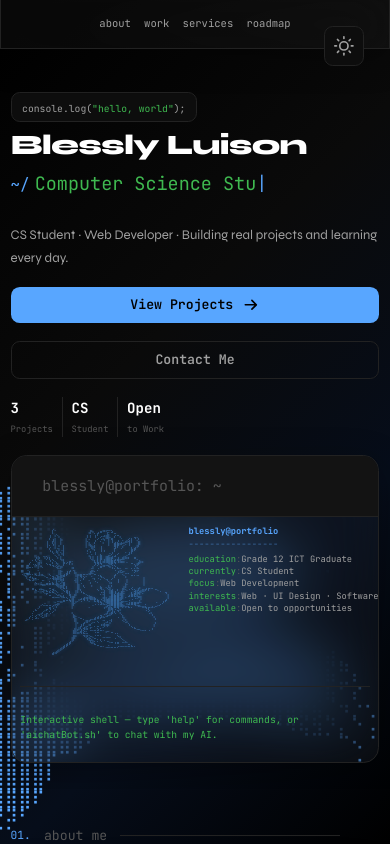
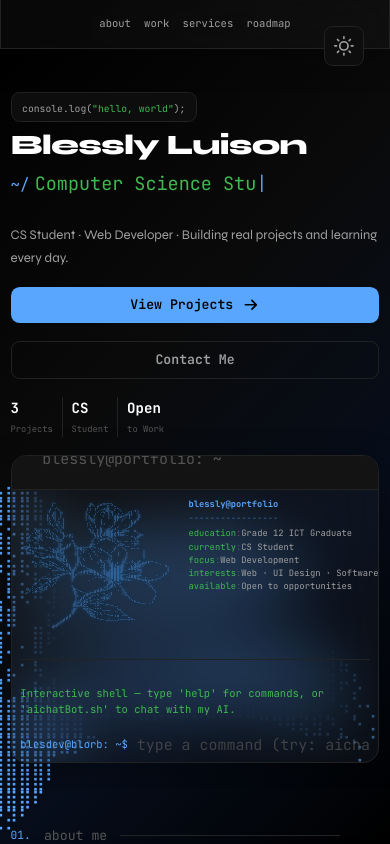
Before and after one commit to amblessly/portfolio, a Next.js app: page / in a window 390 px wide. Shown: the top 844 px of the page. Built offline with nearby package versions, Linux system fonts and the light colour scheme.

Commit message:
fix: taller terminal card + slightly larger text on mobile

```diff
--- a/app/globals.css
+++ b/app/globals.css
@@ -1950,7 +1950,7 @@ html.sidebar-is-collapsed main {
     padding-top: 3.2rem;
   }
   .hero {
-    padding: 200px 1rem 2rem;
+    padding: 150px 1rem 2rem;
     min-height: auto;
     grid-template-columns: 1fr;
     gap: 1.5rem;
@@ -1962,7 +1962,7 @@ html.sidebar-is-collapsed main {
     order: 2;
     max-width: 100%;
     min-height: auto;
-    max-height: 220px;
+    max-height: 320px;
     overflow: hidden;
   }
   .hero-greeting { font-size: .65rem; padding: .25rem .6rem; margin-bottom: .5rem; }
@@ -1975,11 +1975,11 @@ html.sidebar-is-collapsed main {
   .stat-label { font-size: .5rem; }
 
   .nf-top { flex-direction: row; gap: .4rem; align-items: flex-start; }
-  .nf-art { font-size: .22rem; line-height: 1; flex-shrink: 0; }
-  .nf-info { font-size: .5rem; line-height: 1.4; }
-  .terminal-code { padding: .4rem; font-size: .55rem; }
-  .tc-log { max-height: 45px; font-size: .55rem; }
-  .tc-prompt { font-size: .55rem; }
+  .nf-art { font-size: .26rem; line-height: 1; flex-shrink: 0; }
+  .nf-info { font-size: .55rem; line-height: 1.5; }
+  .terminal-code { padding: .5rem; font-size: .6rem; }
+  .tc-log { max-height: 55px; font-size: .6rem; }
+  .tc-prompt { font-size: .6rem; }
 
   .section { padding: 2.5rem 0; }
   .section-label { font-size: .75rem; }
```
